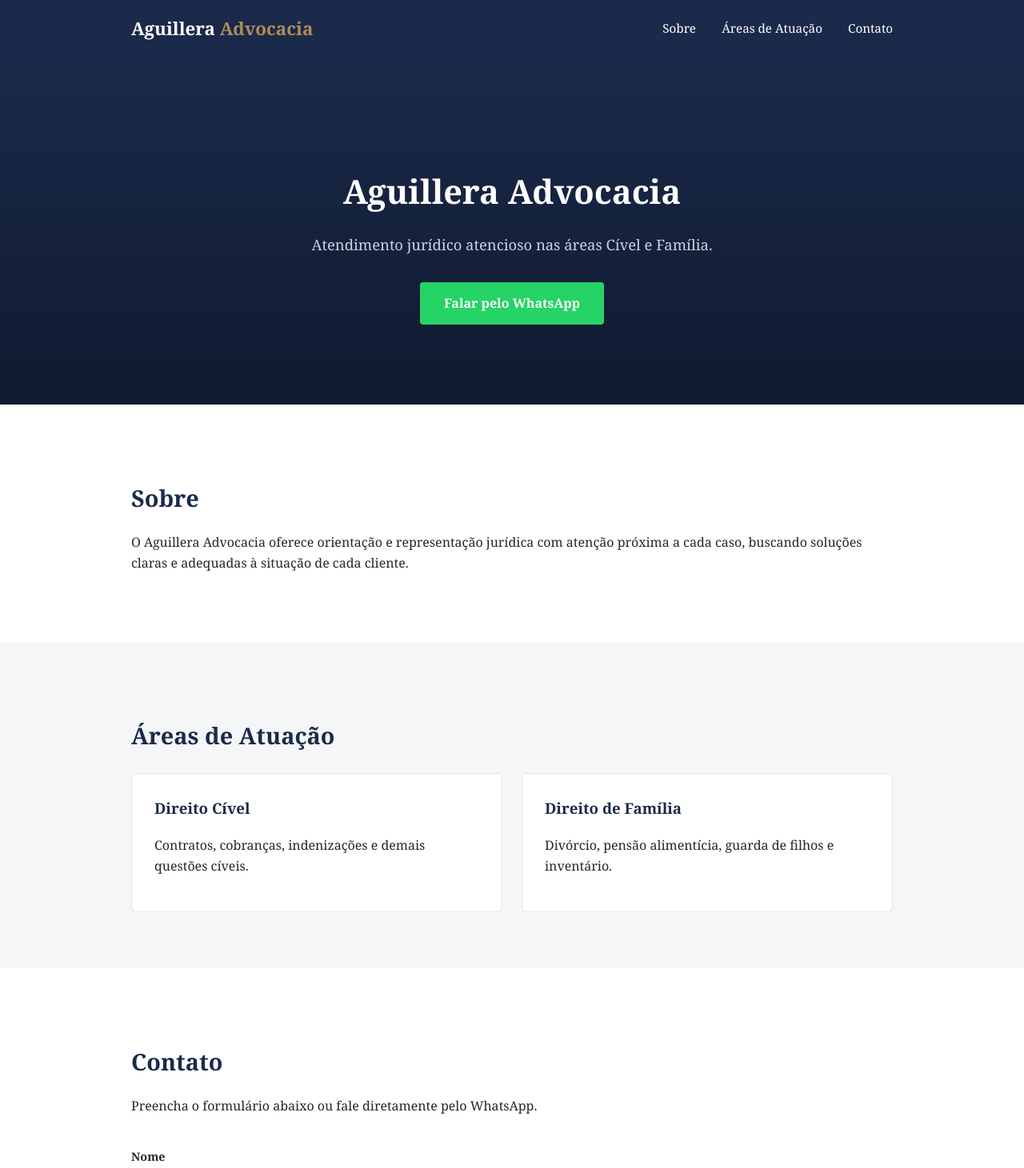
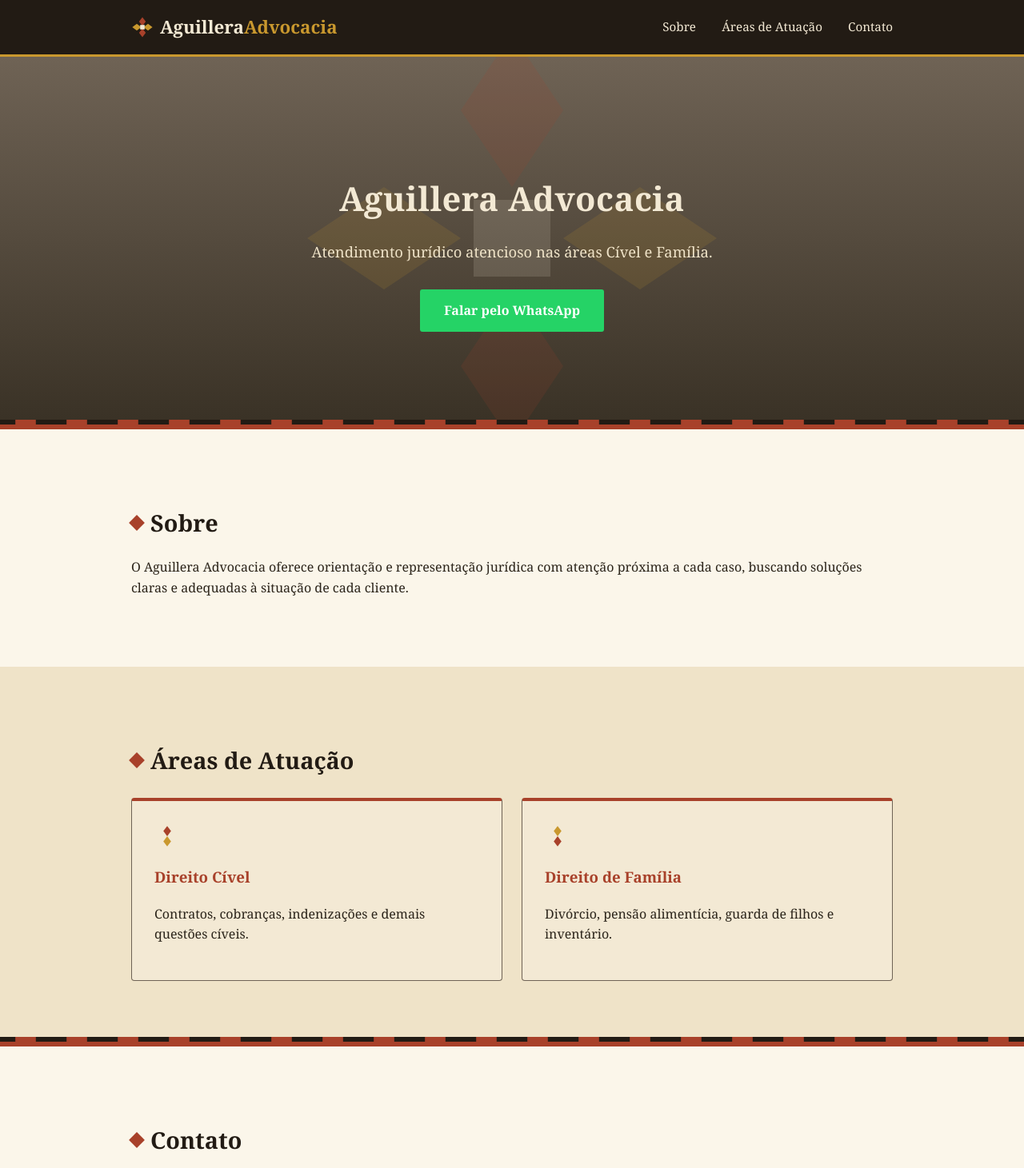
Before and after one commit to advogadoaguillera-hub/meu-primeiro-repo, a plain HTML site: page index.html in a window 1280 px wide. Shown: the top 1461 px of the page at 80% size. Drawn offline with Linux system fonts and the light colour scheme.

Commit message:
Aplica paleta e motivos inspirados em Tiwanaku/Puma Punku

```diff
--- a/css/style.css
+++ b/css/style.css
@@ -1,11 +1,18 @@
+/*
+  Paleta baseada em pigmentos identificados nos portais de Tiwanaku/Puma Punku:
+  vermelho, branco, preto e amarelo ocre (Max Portugal Ortiz, 1977-1988).
+*/
 :root {
-  --navy: #1b2a4a;
-  --navy-dark: #101a30;
-  --gold: #b08d57;
-  --bg: #ffffff;
-  --bg-alt: #f5f6f8;
-  --text: #22262f;
-  --text-light: #5b6270;
+  --ink: #221b14;         /* pigmento preto */
+  --stone: #6f6355;       /* pedra andesito intemperizada */
+  --stone-dark: #3a3226;  /* pedra em sombra */
+  --ochre-red: #a8412a;   /* pigmento vermelho ocre */
+  --ochre-yellow: #c9982e;/* pigmento amarelo ocre */
+  --bone: #f3e9d4;        /* pigmento branco / cal */
+  --bg: #fbf6ea;
+  --bg-alt: #efe3c8;
+  --text: #2b241a;
+  --text-light: #6b5f4d;
   --whatsapp: #25d366;
 }
 
@@ -27,72 +34,115 @@ body {
 
 a { color: inherit; }
 
+/* Ícones e motivos (Chakana / cruz andina escalonada) */
+.chakana-red, .motif-red { fill: var(--ochre-red); }
+.chakana-yellow, .motif-yellow { fill: var(--ochre-yellow); }
+.chakana-bone, .motif-bone { fill: var(--bone); }
+
+.logo-icon {
+  width: 28px;
+  height: 28px;
+  vertical-align: middle;
+  margin-right: 8px;
+}
+
+.heading-mark {
+  display: inline-block;
+  width: 14px;
+  height: 14px;
+  background: var(--ochre-red);
+  margin-right: 10px;
+  transform: rotate(45deg);
+  vertical-align: middle;
+}
+
 /* Header */
 .site-header {
-  background: var(--navy);
-  color: #fff;
+  background: var(--ink);
+  color: var(--bone);
   position: sticky;
   top: 0;
   z-index: 10;
+  border-bottom: 3px solid var(--ochre-yellow);
 }
 
 .header-inner {
   display: flex;
   align-items: center;
   justify-content: space-between;
-  padding: 18px 24px;
+  padding: 16px 24px;
 }
 
 .logo {
+  display: flex;
+  align-items: center;
   font-size: 1.4rem;
   font-weight: bold;
   text-decoration: none;
-  color: #fff;
+  color: var(--bone);
 }
 
-.logo span { color: var(--gold); }
+.logo span { color: var(--ochre-yellow); }
 
 nav a {
-  color: #fff;
+  color: var(--bone);
   text-decoration: none;
   margin-left: 28px;
   font-size: 0.95rem;
 }
 
-nav a:hover { color: var(--gold); }
+nav a:hover { color: var(--ochre-yellow); }
 
 .menu-toggle {
   display: none;
   background: none;
   border: none;
-  color: #fff;
+  color: var(--bone);
   font-size: 1.5rem;
   cursor: pointer;
 }
 
 /* Hero */
 .hero {
-  background: linear-gradient(180deg, var(--navy) 0%, var(--navy-dark) 100%);
-  color: #fff;
+  position: relative;
+  overflow: hidden;
+  background: linear-gradient(180deg, var(--stone) 0%, var(--stone-dark) 100%);
+  color: var(--bone);
   text-align: center;
-  padding: 100px 24px;
+  padding: 110px 24px;
+}
+
+.hero-motif {
+  position: absolute;
+  top: 50%;
+  left: 50%;
+  width: 640px;
+  height: 640px;
+  transform: translate(-50%, -50%);
+  opacity: 0.14;
+}
+
+.hero-content {
+  position: relative;
+  z-index: 1;
 }
 
 .hero h1 {
   font-size: 2.6rem;
   margin-bottom: 12px;
+  letter-spacing: 0.5px;
 }
 
 .hero p {
   font-size: 1.15rem;
-  color: #cdd3e0;
+  color: var(--bg-alt);
   margin-bottom: 32px;
 }
 
 .btn {
   display: inline-block;
   padding: 14px 30px;
-  border-radius: 4px;
+  border-radius: 3px;
   text-decoration: none;
   font-weight: bold;
 }
@@ -107,6 +157,20 @@ nav a:hover { color: var(--gold); }
 
 .btn-whatsapp:hover { opacity: 0.9; }
 
+/* Divisor escalonado (inspirado nos encaixes dos blocos de Puma Punku) */
+.step-divider {
+  line-height: 0;
+}
+
+.step-divider svg {
+  width: 100%;
+  height: 12px;
+  display: block;
+}
+
+.step-fill { fill: var(--ochre-red); }
+.step-bg { fill: var(--ink); }
+
 /* Sections */
 .section {
   padding: 70px 24px;
@@ -119,7 +183,9 @@ nav a:hover { color: var(--gold); }
 .section h2 {
   font-size: 1.8rem;
   margin-bottom: 20px;
-  color: var(--navy);
+  color: var(--ink);
+  display: flex;
+  align-items: center;
 }
 
 .cards {
@@ -130,14 +196,21 @@ nav a:hover { color: var(--gold); }
 }
 
 .card {
-  background: #fff;
-  border: 1px solid #e2e4e9;
-  border-radius: 6px;
+  background: var(--bone);
+  border: 1px solid var(--stone);
+  border-top: 4px solid var(--ochre-red);
+  border-radius: 4px;
   padding: 28px;
 }
 
+.card-icon {
+  width: 32px;
+  height: 32px;
+  margin-bottom: 12px;
+}
+
 .card h3 {
-  color: var(--navy);
+  color: var(--ochre-red);
   margin-top: 0;
 }
 
@@ -154,15 +227,24 @@ nav a:hover { color: var(--gold); }
   margin-bottom: 6px;
   font-weight: bold;
   font-size: 0.9rem;
+  color: var(--ink);
 }
 
 .contact-form input,
 .contact-form textarea {
   padding: 10px 12px;
-  border: 1px solid #ccced4;
-  border-radius: 4px;
+  border: 1px solid var(--stone);
+  border-radius: 3px;
   font-family: inherit;
   font-size: 1rem;
+  background: var(--bone);
+  color: var(--text);
+}
+
+.contact-form input:focus,
+.contact-form textarea:focus {
+  outline: none;
+  border-color: var(--ochre-yellow);
 }
 
 .contact-form button {
@@ -178,16 +260,31 @@ nav a:hover { color: var(--gold); }
 
 .contact-info a {
   text-decoration: none;
-  color: var(--navy);
+  color: var(--ochre-red);
+  font-weight: bold;
 }
 
 /* Footer */
 .site-footer {
-  background: var(--navy-dark);
-  color: #cdd3e0;
+  background: var(--ink);
+  color: var(--bg-alt);
   text-align: center;
-  padding: 24px;
+  padding: 0 0 24px;
   font-size: 0.85rem;
+}
+
+.footer-band {
+  width: 100%;
+  height: 10px;
+  display: block;
+}
+
+.band-red { fill: var(--ochre-red); }
+.band-yellow { fill: var(--ochre-yellow); }
+.band-bone { fill: var(--bone); opacity: 0; }
+
+.site-footer .container {
+  padding-top: 20px;
 }
 
 /* Responsive */
@@ -197,7 +294,7 @@ nav a:hover { color: var(--gold); }
   nav {
     display: none;
     flex-direction: column;
-    background: var(--navy);
+    background: var(--ink);
     padding: 12px 24px 20px;
     position: absolute;
     top: 64px;
@@ -217,4 +314,5 @@ nav a:hover { color: var(--gold); }
 
   .hero { padding: 70px 20px; }
   .hero h1 { font-size: 2rem; }
+  .hero-motif { width: 420px; height: 420px; }
 }
--- a/index.html
+++ b/index.html
@@ -9,9 +9,27 @@
 </head>
 <body>
 
+<svg width="0" height="0" style="position:absolute" aria-hidden="true">
+  <defs>
+    <pattern id="stepPattern" width="20" height="12" patternUnits="userSpaceOnUse">
+      <rect width="20" height="12" class="step-bg"/>
+      <path d="M0,12 L0,6 L6,6 L6,0 L14,0 L14,6 L20,6 L20,12 Z" class="step-fill"/>
+    </pattern>
+  </defs>
+</svg>
+
 <header class="site-header">
   <div class="container header-inner">
-    <a href="#" class="logo">Aguillera <span>Advocacia</span></a>
+    <a href="#" class="logo">
+      <svg class="logo-icon" viewBox="0 0 40 40" aria-hidden="true">
+        <path d="M20 2 L26 10 L20 18 L14 10 Z" class="chakana-red"/>
+        <path d="M2 20 L10 14 L18 20 L10 26 Z" class="chakana-yellow"/>
+        <path d="M38 20 L30 14 L22 20 L30 26 Z" class="chakana-yellow"/>
+        <path d="M20 22 L26 30 L20 38 L14 30 Z" class="chakana-red"/>
+        <rect x="16" y="16" width="8" height="8" class="chakana-bone"/>
+      </svg>
+      Aguillera <span>Advocacia</span>
+    </a>
     <button class="menu-toggle" id="menuToggle" aria-label="Abrir menu">☰</button>
     <nav id="mainNav">
       <a href="#sobre">Sobre</a>
@@ -22,29 +40,50 @@
 </header>
 
 <section class="hero">
-  <div class="container">
+  <svg class="hero-motif" viewBox="0 0 400 400" aria-hidden="true" preserveAspectRatio="xMidYMid slice">
+    <path d="M200 40 L240 100 L200 160 L160 100 Z" class="motif-red"/>
+    <path d="M40 200 L100 160 L160 200 L100 240 Z" class="motif-yellow"/>
+    <path d="M360 200 L300 160 L240 200 L300 240 Z" class="motif-yellow"/>
+    <path d="M200 240 L240 300 L200 360 L160 300 Z" class="motif-red"/>
+    <rect x="170" y="170" width="60" height="60" class="motif-bone"/>
+  </svg>
+  <div class="container hero-content">
     <h1>Aguillera Advocacia</h1>
     <p>Atendimento jurídico atencioso nas áreas Cível e Família.</p>
     <a class="btn btn-whatsapp" href="https://wa.me/5567998325997" target="_blank" rel="noopener">Falar pelo WhatsApp</a>
   </div>
 </section>
 
+<div class="step-divider" aria-hidden="true">
+  <svg viewBox="0 0 400 12" preserveAspectRatio="none">
+    <rect width="400" height="12" fill="url(#stepPattern)"/>
+  </svg>
+</div>
+
 <section id="sobre" class="section">
   <div class="container">
-    <h2>Sobre</h2>
+    <h2><span class="heading-mark"></span>Sobre</h2>
     <p>O Aguillera Advocacia oferece orientação e representação jurídica com atenção próxima a cada caso, buscando soluções claras e adequadas à situação de cada cliente.</p>
   </div>
 </section>
 
 <section id="areas" class="section section-alt">
   <div class="container">
-    <h2>Áreas de Atuação</h2>
+    <h2><span class="heading-mark"></span>Áreas de Atuação</h2>
     <div class="cards">
       <div class="card">
+        <svg class="card-icon" viewBox="0 0 40 40" aria-hidden="true">
+          <path d="M20 4 L26 12 L20 20 L14 12 Z" class="motif-red"/>
+          <path d="M20 20 L26 28 L20 36 L14 28 Z" class="motif-yellow"/>
+        </svg>
         <h3>Direito Cível</h3>
         <p>Contratos, cobranças, indenizações e demais questões cíveis.</p>
       </div>
       <div class="card">
+        <svg class="card-icon" viewBox="0 0 40 40" aria-hidden="true">
+          <path d="M20 4 L26 12 L20 20 L14 12 Z" class="motif-yellow"/>
+          <path d="M20 20 L26 28 L20 36 L14 28 Z" class="motif-red"/>
+        </svg>
         <h3>Direito de Família</h3>
         <p>Divórcio, pensão alimentícia, guarda de filhos e inventário.</p>
       </div>
@@ -52,9 +91,15 @@
   </div>
 </section>
 
+<div class="step-divider" aria-hidden="true">
+  <svg viewBox="0 0 400 12" preserveAspectRatio="none">
+    <rect width="400" height="12" fill="url(#stepPattern)"/>
+  </svg>
+</div>
+
 <section id="contato" class="section">
   <div class="container">
-    <h2>Contato</h2>
+    <h2><span class="heading-mark"></span>Contato</h2>
     <p>Preencha o formulário abaixo ou fale diretamente pelo WhatsApp.</p>
 
     <form id="contactForm" class="contact-form">
@@ -78,6 +123,17 @@
 </section>
 
 <footer class="site-footer">
+  <svg class="footer-band" viewBox="0 0 400 10" preserveAspectRatio="none" aria-hidden="true">
+    <rect x="0" y="0" width="400" height="10" class="band-bone"/>
+    <rect x="0" y="0" width="50" height="10" class="band-red"/>
+    <rect x="50" y="0" width="50" height="10" class="band-yellow"/>
+    <rect x="100" y="0" width="50" height="10" class="band-red"/>
+    <rect x="150" y="0" width="50" height="10" class="band-yellow"/>
+    <rect x="200" y="0" width="50" height="10" class="band-red"/>
+    <rect x="250" y="0" width="50" height="10" class="band-yellow"/>
+    <rect x="300" y="0" width="50" height="10" class="band-red"/>
+    <rect x="350" y="0" width="50" height="10" class="band-yellow"/>
+  </svg>
   <div class="container">
     <p>&copy; <span id="year"></span> Aguillera Advocacia</p>
   </div>
```
